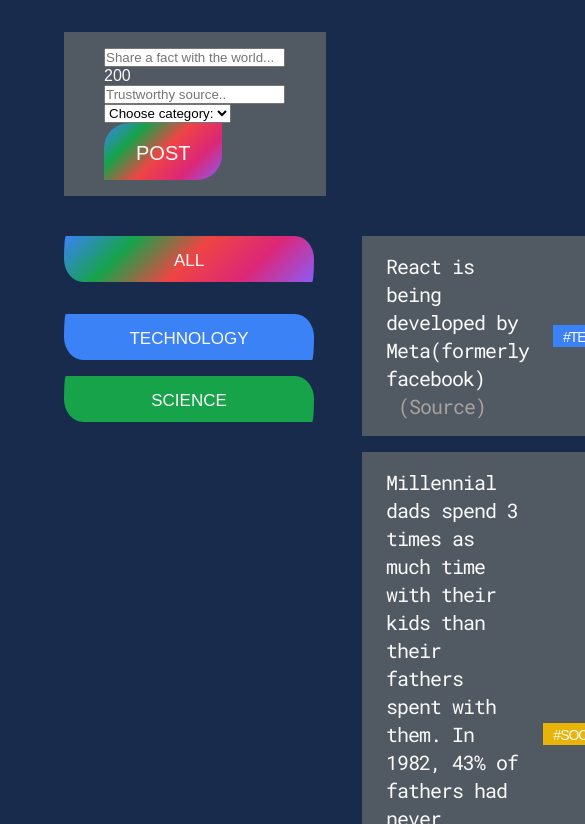
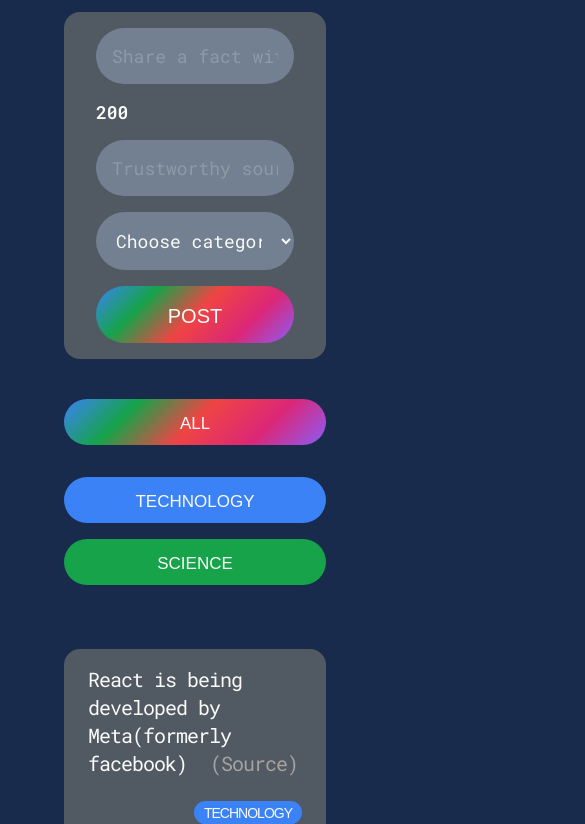
Before and after one commit to DK8-PRG/Fakty, a plain HTML site: page index.html in a window 390 px wide. Shown: the part 166-990 px from the top of the page, 585 px wide, since content can reach past the window. Drawn offline with Linux system fonts and the light colour scheme; a web font is replaced by a local one.

Commit message:
css done

```diff
--- a/index.html
+++ b/index.html
@@ -50,7 +50,7 @@
                         <p>React is being developed by Meta(formerly facebook) <a class="source"
                                 href="https://opensource.fb.com/" target="_blank"> (Source) </a>
                         </p>
-                        <span class="tag" style="background-color:#3b82f6">#technology#</span>
+                        <span class="tag" style="background-color:#3b82f6">Technology</span>
                         <div class="vote-buttons">
                             <button>👍24</button>
                             <button>🤯9</button>
@@ -64,7 +64,7 @@
                                 class="source"
                                 href="https://www.mother.ly/parenting/millennial-dads-spend-more-time-with-their-kids"
                                 target="_blank"> (Source) </a></p>
-                        <span class="tag" style="background-color: #eab308">#Society#</span>
+                        <span class="tag" style="background-color: #eab308">Society</span>
                         <div class="vote-buttons">
                             <button>👍11</button>
                             <button>🤯2</button>
--- a/style.css
+++ b/style.css
@@ -7,32 +7,31 @@
 body {
   background-color: #192b4d;
   color: #fafaf9;
-  font-family: "Coiny", sans-serif;
+  font-family: "Roboto Mono", sans-serif;
   padding: 48px 64px;
 }
 
 /** MAIN LAYOUTS **/
 .container {
-  max-width: 1000px;
-  margin-left: auto;
-  margin-right: auto;
+  max-width: 1500px;
+  margin: 0 auto;
 }
 .header {
   margin-bottom: 40px;
-  padding: 10px;
   display: flex;
   align-items: center;
   justify-content: space-between;
 }
-.fact-form {
-  background-color: #515963;
-  margin-bottom: 40px;
-  padding: 16px 40px;
-}
+
 .main {
   display: grid;
   grid-template-columns: 250px 1fr;
   gap: 48px;
+}
+@media (max-width: 900px) {
+  .main {
+    grid-template-columns: 1fr;
+  }
 }
 /* ELEMENTS */
 .logo {
@@ -63,22 +62,32 @@ h1 {
   margin-bottom: 16px;
   padding: 16px 24px;
   letter-spacing: -1px;
+  border-radius: 16px;
 
   display: flex;
   align-items: center;
   gap: 24px;
+}
+@media (max-width: 1200px) {
+  .fact {
+    flex-direction: column;
+    align-items: flex-end;
+    gap: 12;
+  }
 }
 .tag {
   text-transform: uppercase;
   font-size: 14px;
   font-family: "Coiny", sans-serif;
   padding: 3px 10px 0px 10px;
+  border-radius: 100px;
 }
 
 .vote-buttons {
   margin-left: auto;
   flex-shrink: 0;
   display: flex;
+  gap: 16px;
 }
 .vote-buttons button {
   border: none;
@@ -90,7 +99,7 @@ h1 {
   font-family: inherit;
   font-weight: 600;
   cursor: pointer;
-  transition: 0.3s;
+  transition: 0.3;
 }
 .vote-buttons button:hover {
   background-color: #192b4d;
@@ -136,7 +145,7 @@ ul {
 .btn-large {
   font-size: 20px;
   padding: 20px 32px 17px;
-  border-radius: 25px 0;
+  border-radius: 100px;
 }
 .btn-all-categories {
   margin-bottom: 16px;
@@ -146,3 +155,49 @@ ul {
   width: 100%;
   background-image: none;
 }
+@media (max-width: 900px) {
+  .btn {
+    border-radius: 100px;
+  }
+}
+/** form */
+.fact-form {
+  background-color: #515963;
+  margin-bottom: 40px;
+  padding: 16px 32px;
+  display: flex;
+  align-items: center;
+  gap: 16px;
+  border-radius: 16px;
+}
+
+.fact-form input,
+.fact-form select {
+  background-color: #728091;
+  border: none;
+  border-radius: 100px;
+  padding: 16px;
+  font-size: 18px;
+  color: inherit;
+  font-family: inherit;
+}
+.fact-form input::placeholder {
+  color: #8f9aa7;
+}
+.fact-form input:first-child {
+  flex-grow: 1;
+}
+.fact-form span {
+  font-weight: 600;
+  font-size: 18px;
+}
+
+@media (max-width: 1150px) {
+  .body {
+    padding: 32px 48px;
+  }
+  .fact-form {
+    flex-direction: column;
+    align-items: stretch;
+  }
+}
```
